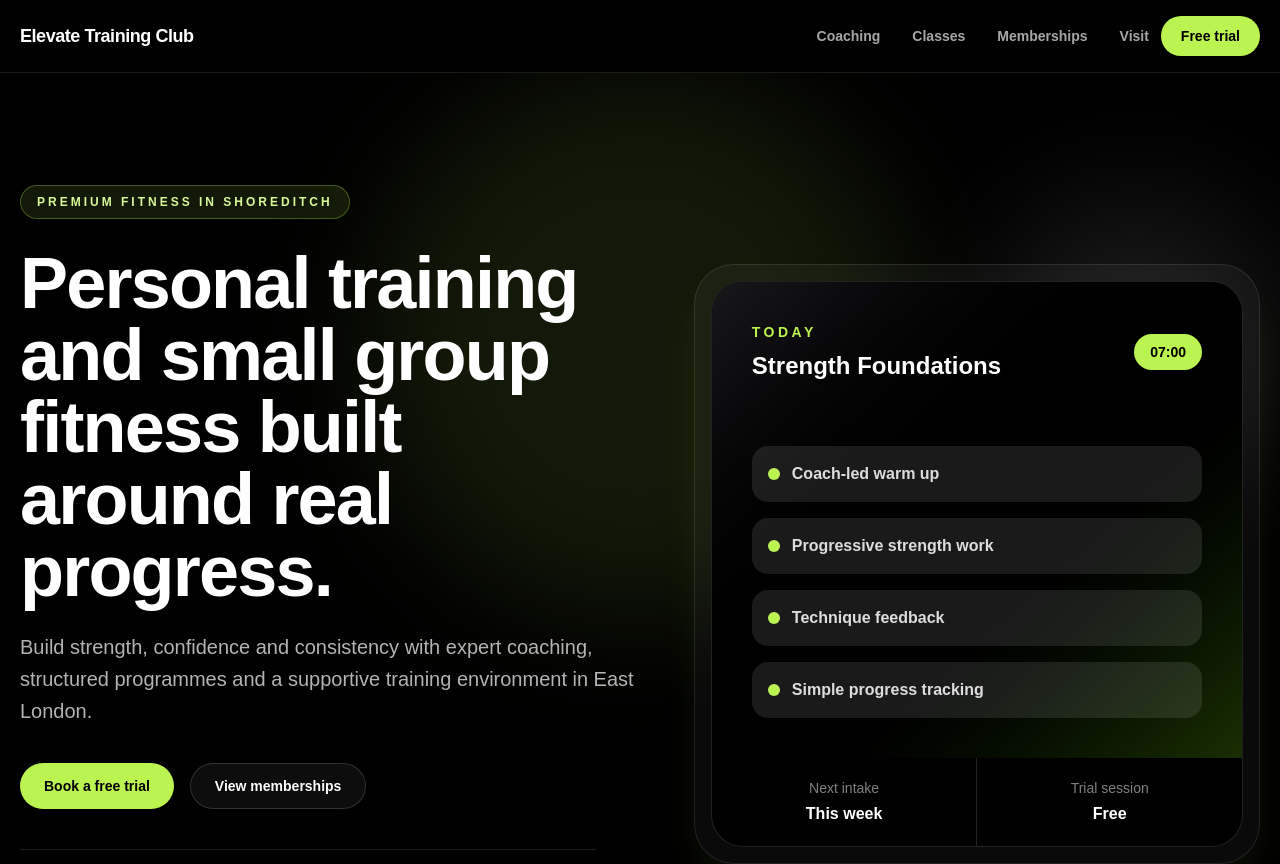
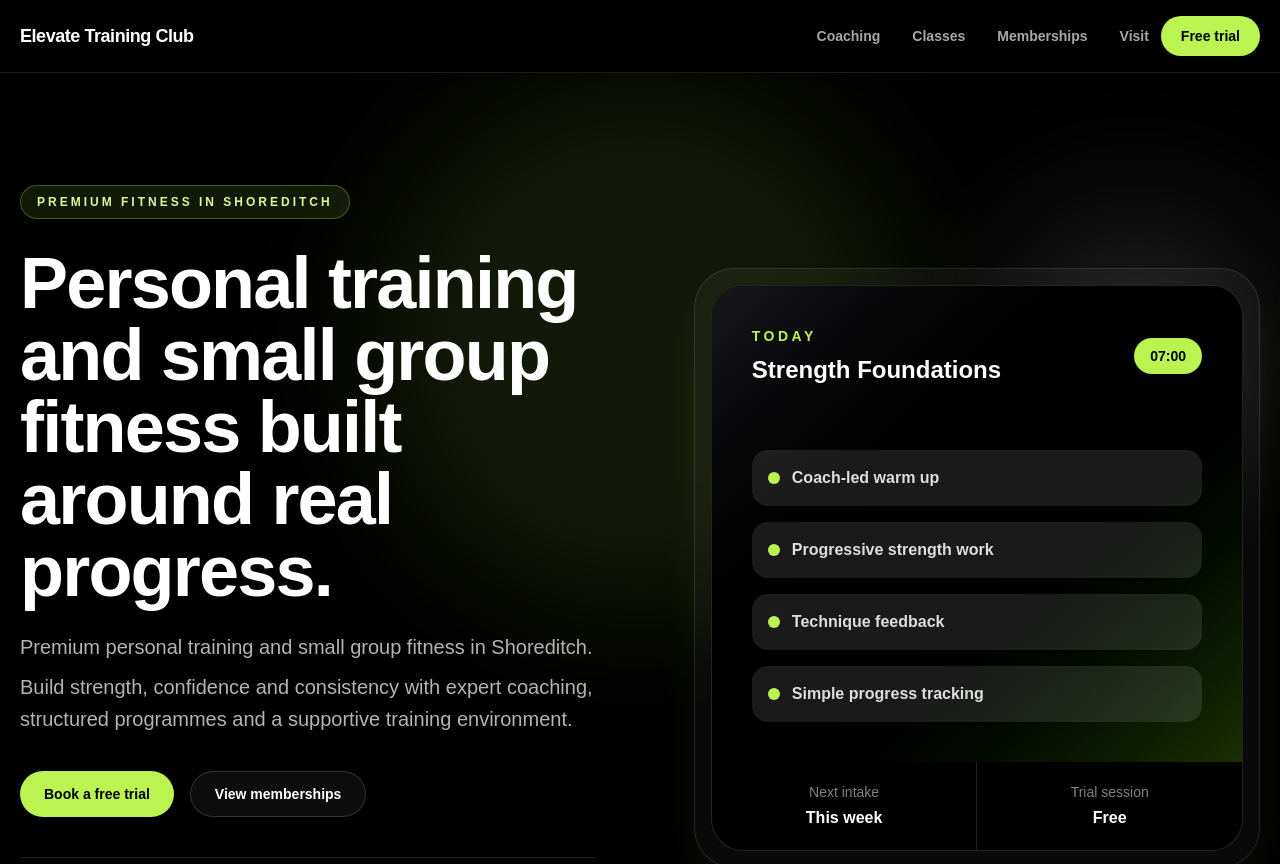
Before and after one commit to mayvastech/elevate-training-club-next-tailwind, a Next.js app: page / in a window 1280 px wide. Shown: the top 864 px of the page. Built offline with nearby package versions, Linux system fonts and the light colour scheme.

Commit message:
adjusted hero section wording

```diff
--- a/app/page.jsx
+++ b/app/page.jsx
@@ -35,9 +35,15 @@ export default function Home() {
               </h1>
 
               <p className="mt-6 max-w-2xl text-lg leading-8 text-white/70 sm:text-xl">
-                Build strength, confidence and consistency with expert coaching,
-                structured programmes and a supportive training environment in
-                East London.
+                <span className="block">
+                  Premium personal training and small group fitness in
+                  Shoreditch.
+                </span>
+                <span className="mt-2 block">
+                  Build strength, confidence and consistency with expert
+                  coaching, structured programmes and a supportive training
+                  environment.
+                </span>
               </p>
 
               <div className="mt-9 flex flex-wrap gap-4">
```
